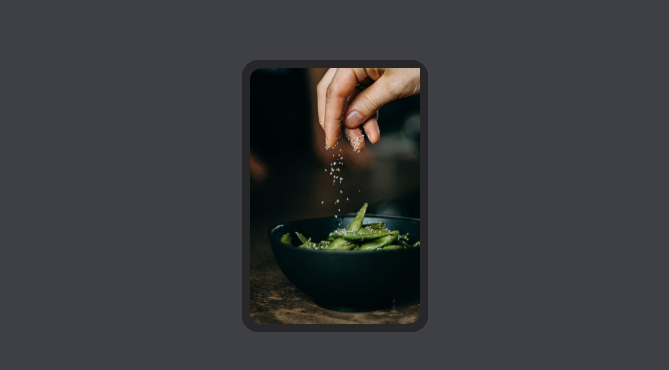
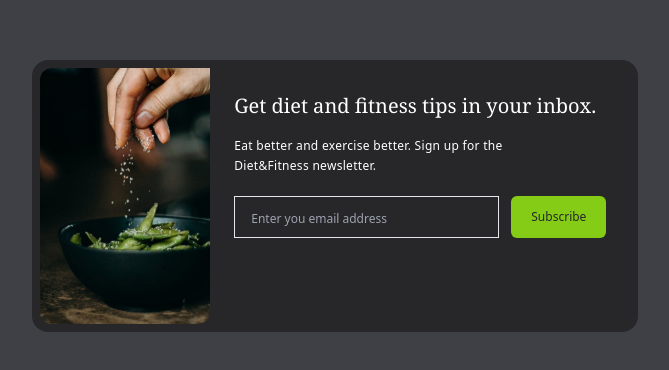
Before and after one commit to Clara-Pacheco/tailwind-mini-projects, a website: page email-subscribe-card/index.html in a window 1280 px wide. Shown: the part 204-574 px from the top of the page, without its empty margins (305-974 px from the left). Drawn offline with Linux system fonts and the light colour scheme.

Commit message:
Create the content session containing h2,p,input field and a button

```diff
--- a/email-subscribe-card/index.html
+++ b/email-subscribe-card/index.html
@@ -20,6 +20,34 @@
             alt="A hand adding spices to a ball of green beans"
           />
           <!--Content-->
+          <div class="p-6 md:-12">
+            <h2
+              class="font-serif text-xl font-medium text-center text-white md:text-left"
+            >
+              Get diet and fitness tips in your inbox.
+            </h2>
+            <p
+              class="max-w-xs my-4 text-xs leading-5 tracking-wide text-center text-white md:text-left"
+            >
+              Eat better and exercise better. Sign up for the Diet&Fitness
+              newsletter.
+            </p>
+            <div
+              class="flex flex-col mt-5 space-y-4 md:space-x-3 md:flex-row md:space-y-0"
+            >
+              <input
+                type="text"
+                placeholder="Enter you email address"
+                class="p-2 px-4 text-center text-white bg-zinc-800 border border-color-600 placeholder:text-xs placeholder:text-center md:text-left placeholder:md:text-left focus:outline-none"
+              />
+
+              <button
+                class="px-5 py-3 text-xs rounded-md text-zinc-800 bg-lime-500 hover:bg-lime-700 hover:text-white duration-500"
+              >
+                Subscribe
+              </button>
+            </div>
+          </div>
         </div>
       </div>
     </div>
```
Also changed, not shown: email-subscribe-card/css/style.css.
